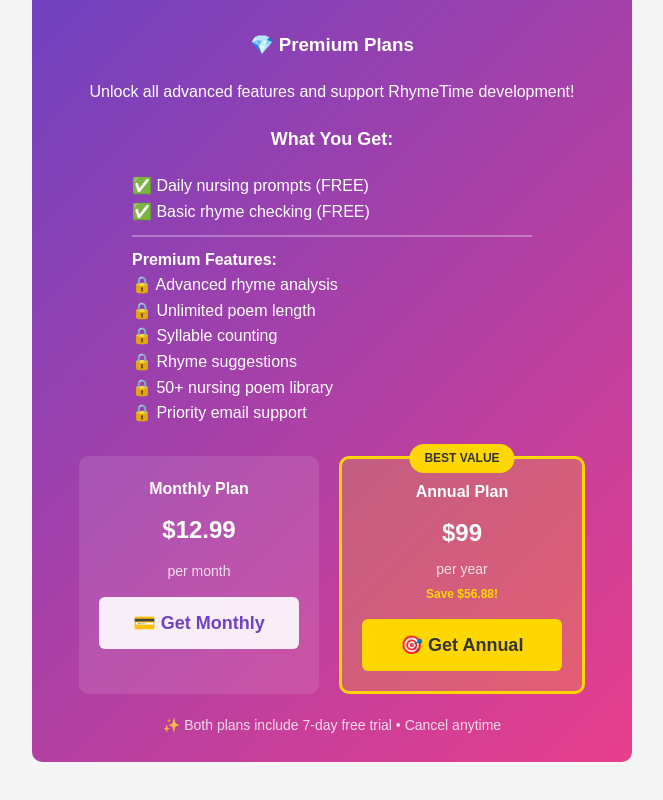
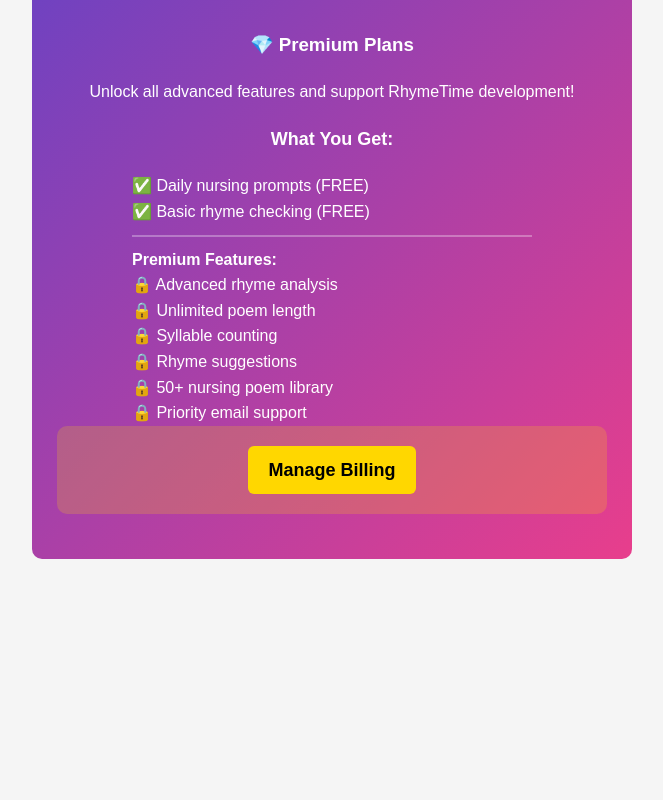
Before and after one commit to poetrydisruptor-bot/rhyme-time-app, a website: page index.html in a window 1280 px wide. Shown: the part 2667-3467 px from the top of the page, without its empty margins (308-971 px from the left). After the commit the page ends 3286 px from the top, so only its background shows below. Drawn offline with Linux system fonts and the light colour scheme; a script that the page names is missing.

Commit message:
Update index.html

```diff
--- a/index.html
+++ b/index.html
@@ -1,6 +1,13 @@
 <!DOCTYPE html>
 <html lang="en">
 <head>
+    <script>
+// Temporary hotfix: disable any window.alert calls in prod
+if (location.hostname.includes('railway.app')) {
+  window.alert = function(){};
+}
+</script>
+
     <meta charset="UTF-8">
     <meta name="viewport" content="width=device-width, initial-scale=1.0">
     <title>RhymeTime</title>
@@ -505,42 +512,12 @@
                 <div>🔒 50+ nursing poem library</div>
                 <div>🔒 Priority email support</div>
             </div>
-        </div>
-
-        <!-- Pricing Options -->
-        <div style="margin-top: 30px;">
-            <div style="display: flex; gap: 20px; justify-content: center; flex-wrap: wrap;">
-                <!-- Monthly Plan -->
-                <div style="background: rgba(255,255,255,0.1); padding: 20px; border-radius: 10px; min-width: 200px; text-align: center;">
-                    <h4 style="margin: 0 0 10px 0;">Monthly Plan</h4>
-                    <div style="font-size: 24px; font-weight: bold; margin-bottom: 10px;">$12.99</div>
-                    <div style="font-size: 14px; opacity: 0.8; margin-bottom: 15px;">per month</div>
-                    <button class="pricing-btn" onclick="showPricing('monthly')" style="width: 100%; margin: 0;">
-                        💳 Get Monthly
-                    </button>
-                </div>
-
-                <!-- Annual Plan - Best Value -->
-                <div style="background: rgba(255,215,0,0.2); padding: 20px; border-radius: 10px; min-width: 200px; text-align: center; border: 3px solid #ffd700; position: relative;">
-                    <div style="position: absolute; top: -15px; left: 50%; transform: translateX(-50%); background: #ffd700; color: #333; padding: 5px 15px; border-radius: 20px; font-size: 12px; font-weight: bold;">
-                        BEST VALUE
-                    </div>
-                    <h4 style="margin: 0 0 10px 0;">Annual Plan</h4>
-                    <div style="font-size: 24px; font-weight: bold; margin-bottom: 5px;">$99</div>
-                    <div style="font-size: 14px; opacity: 0.8; margin-bottom: 5px;">per year</div>
-                    <div style="font-size: 12px; color: #ffd700; font-weight: bold; margin-bottom: 15px;">Save $56.88!</div>
-                    <button class="pricing-btn" onclick="showPricing('annual')" style="width: 100%; margin: 0; background: #ffd700; color: #333;">
-                        🎯 Get Annual
-                    </button>
-                </div>
-            </div>
-
-            <div style="margin-top: 20px; font-size: 14px; opacity: 0.8;">
-                ✨ Both plans include 7-day free trial • Cancel anytime
-            </div>
-        </div>
+            <div style="background: rgba(255,215,0,0.2); padding: 20px; border-radius: 10px; text-align: center;">
+  <a href="https://billing.stripe.com/p/login/8x27sKejL1Z16Ji1sW1VK00"
+     style="display: inline-block; font-size: 18px; font-weight: bold; padding: 10px 20px; background-color: #ffd700; color: #000; border-radius: 6px; text-decoration: none;">
+    Manage Billing
+  </a>
     </div>
-
     <!-- Single merged module script -->
     <script type="module">
         import { createClient } from 'https://esm.sh/@supabase/supabase-js';
```
